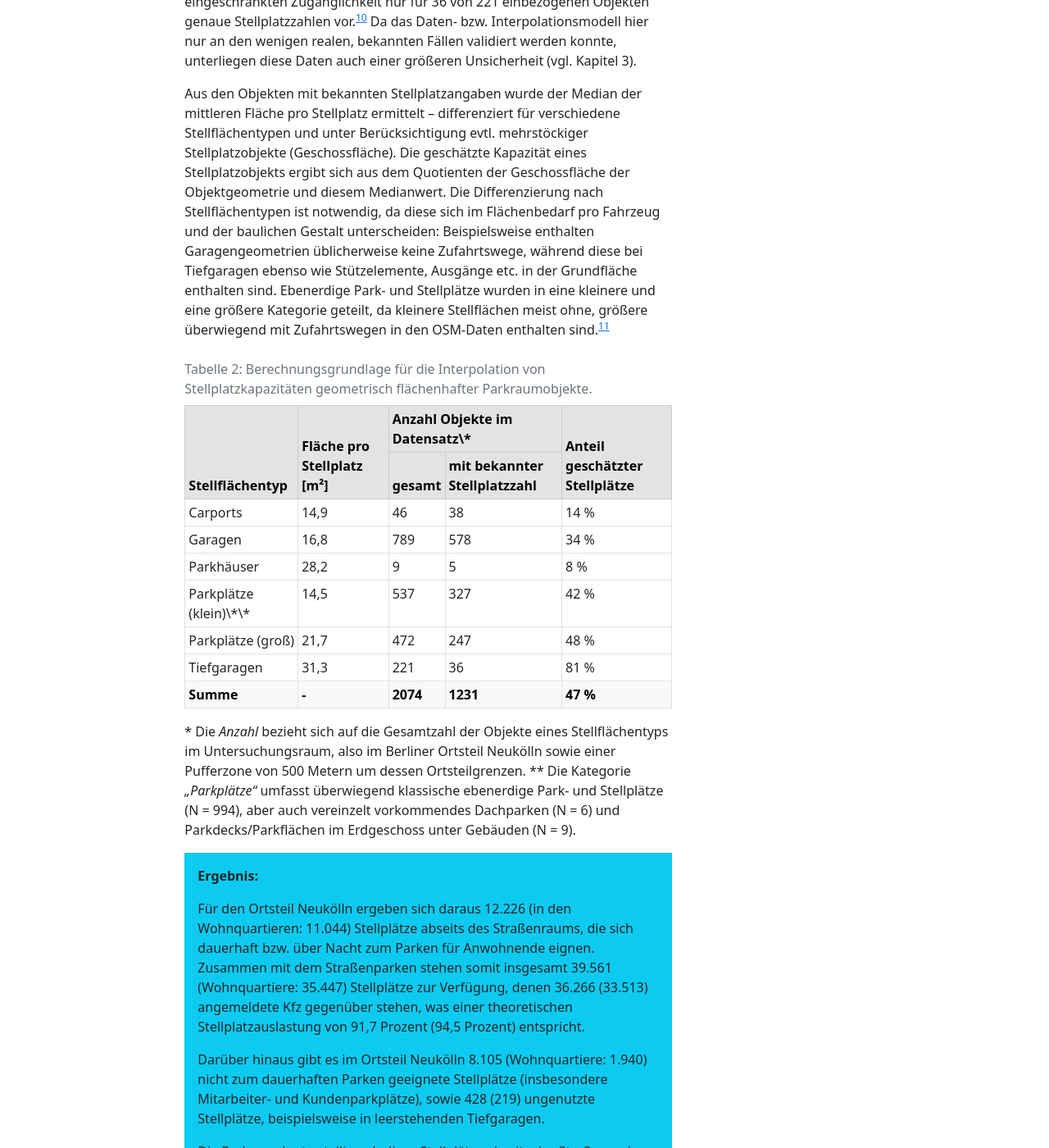
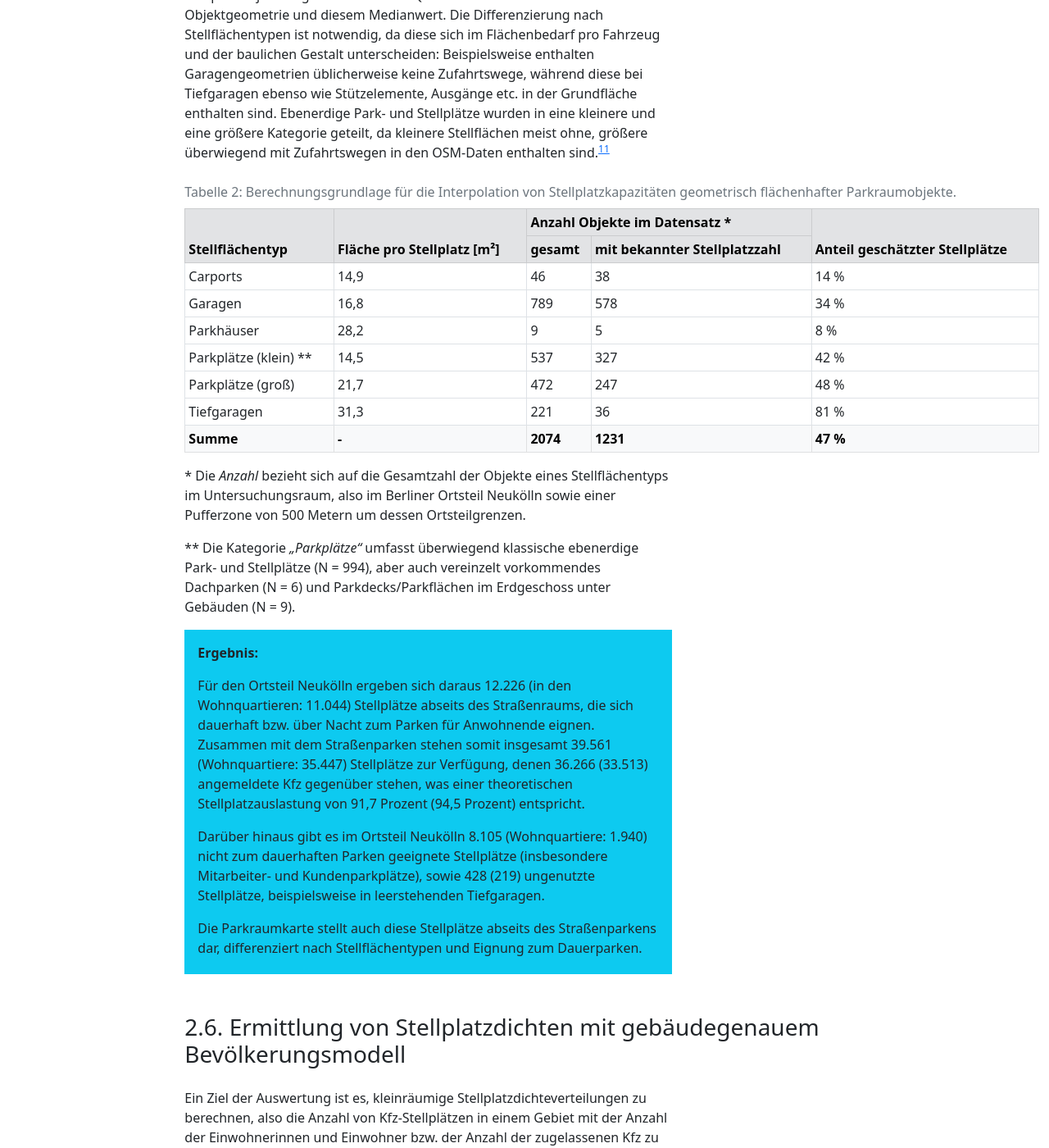
Before and after one commit to osmberlin/strassenraumkarte-neukoelln, a Jekyll site: the page built from parkraumkarte/report.md, in a window 1280 px wide and 1400 px high, scrolled down 8976 px. Shown: the whole window at 82% size. Built offline with Jekyll 4.4.1, drawn with Linux system fonts in a browser that asks for light colours.

Commit message:
Rework max-w-prose
- allow tables to use the full width (especially iframes)
- but re-add max-w-prose to lagend-page
- also add space to h3 on report page

```diff
--- a/_layouts/page.html
+++ b/_layouts/page.html
@@ -28,7 +28,17 @@ layout: default
 </div>
 {% endif %}
 
+<style>
+  article.max-w-prose h1,
+  article.max-w-prose p,
+  article.max-w-prose ul,
+  article.max-w-prose ol,
+  div.max-w-prose {
+    max-width: 65ch
+  }
+</style>
+
 <!-- Width: https://tailwindcss.com/docs/max-width#prose -->
-<article style="max-width: 65ch" class="mt-3 mb-5">
+<article class="max-w-prose mt-3 mb-5">
   {{ content }}
 </article>
--- a/parkraumkarte/legend.html
+++ b/parkraumkarte/legend.html
@@ -4,4 +4,8 @@ menu_highlight: legend
 layout: page
 ---
 
+<div class="max-w-prose">
+
 {% include legend.html nomodal=true %}
+
+</div>
--- a/parkraumkarte/report.md
+++ b/parkraumkarte/report.md
@@ -24,9 +24,6 @@ und OpenStreetMap-Beitragende
 
 *Diese Parkraumanalyse entstand im Rahmen einer Mobilitäts- und Verkehrswende-Initiative der Berliner OpenStreetMap-Community (OSM) und wurde als ehrenamtliches Projekt durchgeführt. Ein großer Teil der Datenauswertung und Datenerhebung geht auf Alexander Seidel, Sozial- und Stadtgeograf und OSM-Beitragender, zurück und mündete gemeinsam mit den Beiträgen vieler anderer OSM-Beitragender in den hier vorgestellten Ergebnissen.*
 
-
-
-
 ## 1. Einführung
 {: class="mt-5 mb-4" }
 
@@ -50,6 +47,7 @@ Der vorliegende Bericht stellt die Herangehensweise und Methodik der Parkraumana
 {: class="mt-5 mb-4" }
 
 ### 2.1. Allgemeine Herangehensweise
+{: class="mt-5 mb-4" }
 
 Die dieser Auswertung zugrunde liegenden Parkplatzdaten wurden systematisch für dieses Projekt in der **OSM-Datenbank** erfasst bzw. vervollständigt, mit offenen Daten aus weiteren Quellen angereichert und mit der Software QGIS ausgewertet. Zwar umfasst OSM immer umfangreichere und zunehmend hochspezialisierte Geoinformationen und bietet insbesondere in Mitteleuropa einen nahezu lückenlosen Datensatz zum Straßennetz, die Detailtiefe der Informationen ist jedoch regional unterschiedlich ausgeprägt und abhängig von den Aktivitäten und Interessen lokaler Communities und ihren Beitragenden. So gehören Daten zu straßenbegleitendem Parken beispielsweise derzeit noch nicht zu den „Standardinformationen" und sind vielerorts lediglich rudimentär erfasst. Eine Übertragung der hier demonstrierten Analyse auf andere Orte wird daher zur Zeit meist an die Bedingung geknüpft sein, die notwendigen Daten zuvor zu erheben bzw. zu vervollständigen. Darüber hinaus stellt die angewandte Methodik hohe Ansprüche an die Präzision und Lagegenauigkeit der Daten, da aus diesen Geometrien weitere Werte wie Stellplatzkapazitäten oder Halteverbote abgeleitet werden. Je genauer und vollständiger die Daten dabei vorliegen, desto präzisere Ergebnisse können anschließend daraus ermittelt werden.[^1]
 
@@ -68,6 +66,7 @@ Diese Objekte sind häufiger mit einer genauen Stellplatzzahl erfasst, da diese
 Die Stellplatzdaten enthalten zusätzliche Attribute wie zu Beschränkungen der Nutzung oder Zugänglichkeit (öffentlich/privat/Kunden etc., Gebühren, zeitliche Beschränkungen) und können auf dieser Grundlage gezielt ausgewertet werden.
 
 ### 2.2. Untersuchungsgebiet
+{: class="mt-5 mb-4" }
 
 Die vorliegende Parkraumanalyse bezieht sich auf den Berliner Ortsteil Neukölln. Das gesamte Untersuchungsgebiet, für das Parkplatzdaten erhoben wurden, umfasst das Gebiet innerhalb der Ortsteilgrenzen Neuköllns sowie einen Pufferbereich von 500 Metern außerhalb der Ortsteilgrenze, um insbesondere bei Aussagen zur Stellplatzdichte Verzerrungen an den Randbereichen zu vermeiden. Der Ortsteil Neukölln umfasst eine Fläche von 11,7 km² (gesamtes Untersuchungsgebiet: 20,6 km²).
 
@@ -80,6 +79,7 @@ In Bezug auf die Parkraumsituation spielen zwar tagsüber insbesondere entlang d
 Gewerblich genutzte Parkplätze (z.B. für Transportfahrzeuge des Handwerks) sind in die Auswertungen eingeflossen, da die herangezogenen Vergleichsdaten zum tatsächlichen Fahrzeugbestand auch gewerbliche Fahrzeuge enthalten. Insgesamt spielen Stellplätze dieser Art in den Wohnquartieren – also außerhalb der Gewerbegebiete – aber nur eine geringe Rolle.
 
 ### 2.3. Datenerhebung, Datenquellen und Datensätze
+{: class="mt-5 mb-4" }
 
 Der überwiegende Anteil der Park- und Stellplatzdaten wurde durch systematische Begehungen des Untersuchungsgebiets zwischen Frühjahr und Herbst 2020 erfasst. Gegenstand dieser Kartierung war vor allem die Erhebung des Straßenparkens im Verlauf des etwa 170 km umfassenden Straßennetzes (davon 104 km im Ortsteil Neukölln) und die Vervollständigung von etwa 2.200 Gebäude- und Grundstückseinfahrten (davon etwa 1.400 im Ortsteil Neukölln), da vor diesen nicht geparkt werden darf.[^3] Darüber hinaus wurden Daten zu anderen Parkmöglichkeiten wie Garagen und Stellplätzen erhoben, soweit diese erreichbar oder sichtbar waren.
 
@@ -108,6 +108,7 @@ Für die anschließende Analyse wurden weitere Daten aufbereitet und einbezogen:
 Generierung eines Bordsteinkanten- bzw. Fahrbahn-Datensatzes aus OSM- und ALKIS-Daten (Datensatz „Bauwerke, Anlage und Einrichtung in Siedlungsflächen und für den Verkehr"), um eine exakte Lagegenauigkeit der Parkstreifen zu erreichen. Dieser Bordsteinkanten- bzw. Fahrbahndatensatz bildet außerdem eine Grundlage für die Visualisierung der Straßen- und Parkraumkarte.
 
 ### 2.4. Datenverarbeitung zur Modellierung des Straßenparkens
+{: class="mt-5 mb-4" }
 
 Das OSM-Datenschema zur Erfassung von Parkstreifen („parking:lane"-Schema) sieht vor, einem Straßensegment jeweils Informationen zum Parken am linken und rechten Fahrbahnrand zuordnen zu können. Dazu gehören in erster Linie:
 
@@ -183,8 +184,10 @@ Die eigentliche Datenverarbeitung fand weitestgehend automatisiert über Python-
 
 
 ### 2.5. Interpolation von Stellplatzkapazitäten
+{: class="mt-5 mb-4" }
 
 #### 2.5.1. Straßenparken
+{: class="mt-5 mb-4" }
 
 Für 5,5 Prozent aller Parkstände im Straßenbereich des Untersuchungsgebiets lagen bereits in den OSM-Daten Kapazitätsangaben vor, insbesondere bei markierten Parkständen und Parkbuchten. Die fehlenden Werte mussten aus der Länge der Parkstreifensegmente abgeleitet werden.
 
@@ -200,7 +203,7 @@ Beim Parallelparken sind einzelne Stellplätze meist nicht markiert; die Anzahl
 
 Die Stellplatzkapazität ergibt sich aus dem Quotienten der Länge eines Parkstreifensegments und dem entsprechenden Abstand, abgerundet auf eine ganze Zahl.
 
-<div class="bg-info p-3 pb-1 mt-1 mb-5">
+<div class="max-w-prose bg-info p-3 pb-1 mt-1 mb-5">
 
 **Ergebnis:**
 
@@ -211,6 +214,7 @@ Die Parkraumkarte stellt die Stellplätze in verschiedenen Zoomstufen in untersc
 </div>
 
 #### 2.5.2. Park- und Stellplätze abseits des Straßenbereichs
+{: class="mt-5 mb-4" }
 
 Für die geometrisch flächenhaft vorliegenden Park- und Stellplätze abseits des öffentlichen Straßenraums liegen häufiger genaue Stellplatzangaben vor, da diese oft markiert und abzählbar sind. Für etwa die Hälfte der Parkplätze liegen jedoch keine Angaben vor (vgl. 2); diese Stellplatzkapazitäten werden aus der Grundfläche der geometrischen Objekte abgeleitet (sowie bei mehrgeschossigen Objekten in einigen Fällen aus der Anzahl der Parkebenen). Dies betrifft vor allem Tiefgaragen: Für diese lagen auf Grund der eingeschränkten Zugänglichkeit nur für 36 von 221 einbezogenen Objekten genaue Stellplatzzahlen vor.[^11] Da das Daten- bzw. Interpolationsmodell hier nur an den wenigen realen, bekannten Fällen validiert werden konnte, unterliegen diese Daten auch einer größeren Unsicherheit (vgl. Kapitel 3).
 
@@ -227,7 +231,7 @@ Aus den Objekten mit bekannten Stellplatzangaben wurde der Median der mittleren
     <tr>
       <th rowspan=2>Stellfl&auml;chentyp</th>
       <th rowspan=2>Fl&auml;che pro Stellplatz [m&sup2;]</th>
-      <th colspan=2>Anzahl Objekte im Datensatz\*</th>
+      <th colspan=2>Anzahl Objekte im Datensatz *</th>
       <th rowspan=2>Anteil gesch&auml;tzter Stellpl&auml;tze</th>
     </tr>
     <tr>
@@ -258,7 +262,7 @@ Aus den Objekten mit bekannten Stellplatzangaben wurde der Median der mittleren
       <td>8 %</td>
     </tr>
     <tr>
-      <td>Parkpl&auml;tze (klein)\*\*</td>
+      <td>Parkpl&auml;tze (klein) **</td>
       <td>14,5</td>
       <td>537</td>
       <td>327</td>
@@ -290,9 +294,10 @@ Aus den Objekten mit bekannten Stellplatzangaben wurde der Median der mittleren
 </div>
 
 \* Die *Anzahl* bezieht sich auf die Gesamtzahl der Objekte eines Stellflächentyps im Untersuchungsraum, also im Berliner Ortsteil Neukölln sowie einer Pufferzone von 500 Metern um dessen Ortsteilgrenzen.
+
 \*\* Die Kategorie *„Parkplätze“* umfasst überwiegend klassische ebenerdige Park- und Stellplätze (N = 994), aber auch vereinzelt vorkommendes Dachparken (N = 6) und Parkdecks/Parkflächen im Erdgeschoss unter Gebäuden (N = 9).
 
-<div class="bg-info p-3 pb-1 mt-1 mb-5">
+<div class="max-w-prose bg-info p-3 pb-1 mt-1 mb-5">
 
 **Ergebnis:**
 
@@ -305,6 +310,7 @@ Die Parkraumkarte stellt auch diese Stellplätze abseits des Straßenparkens dar
 </div>
 
 ### 2.6. Ermittlung von Stellplatzdichten mit gebäudegenauem Bevölkerungsmodell
+{: class="mt-5 mb-4" }
 
 Ein Ziel der Auswertung ist es, kleinräumige Stellplatzdichteverteilungen zu berechnen, also die Anzahl von Kfz-Stellplätzen in einem Gebiet mit der Anzahl der Einwohnerinnen und Einwohner bzw. der Anzahl der zugelassenen Kfz zu vergleichen. Dabei wird angenommen, dass die Anzahl der zugelassenen Fahrzeuge an einem Ort ein Indikator für tatsächlich an einem Ort geparkte Fahrzeuge ist, was zumindest für Wohngebiete naheliegt (vgl. Kapitel 3). Das Verhältnis von verfügbaren Stellplätzen zur Anzahl zugelassener Kraftfahrzeuge wird im Folgenden als „Stellplatzdichte" bezeichnet.
 
@@ -320,7 +326,7 @@ Die resultierenden Kfz-Halterdaten lassen sich auf diese Weise -- ebenso wie die
 [^17]: Isochronen sind räumliche Linien gleicher Zeit, umgrenzen in diesem Fall also einen Raum, der innerhalb der angegebenen Zeit zu Fuß erreicht werden kann und sich dabei bis zu 350 Meter entfernt vom Ausgangspunkt erstreckt. Das Routing erfolgte über das OSM-Straßen- und Wegenetz.
 
 
-<div class="bg-info p-3 pb-1 mt-1 mb-5">
+<div class="max-w-prose bg-info p-3 pb-1 mt-1 mb-5">
 
 **Ergebnis:**
 
@@ -333,6 +339,7 @@ Bei der Interpretation dieser Darstellung ist zu berücksichtigen, dass Räume u
 </div>
 
 ### 2.7. Flächenverbrauch
+{: class="mt-5 mb-4" }
 
 Aus der Lage und Länge der Parkstreifen im Straßenraum kann -- abhängig von der Ausrichtung der dort geparkten Fahrzeuge -- auf die Fläche geschlossen werden, die direkt von stehenden bzw. geparkten Fahrzeugen in Anspruch genommen wird. Die Breite eines Parkstreifens entspricht dabei:
 
@@ -342,7 +349,7 @@ Aus der Lage und Länge der Parkstreifen im Straßenraum kann -- abhängig von d
 
 Diese Fläche kann in Relation zur Fläche des öffentlichen Straßen- bzw. Verkehrsraumes gesetzt werden, also der Fläche zwischen den Gebäudefassaden oder Grundstücksgrenzen inklusive aller Straßenbestandteile wie Fahrbahnen, Mittelstreifen oder Geh- und Radwegen. Berechnungsgrundlage dafür ist die Einteilung der Blockflächen, wie sie im Berliner Geoportal beispielsweise für die Wiedergabe der Bevölkerungsdichte verwendet wird (vgl. Kapitel 2.3). In unbewohnten Räumen hat diese Blockflächeneinteilung Lücken, die auf Basis von OSM-Daten gefüllt wurden.
 
-<div class="bg-info p-3 pb-1 mt-1 mb-5">
+<div class="max-w-prose bg-info p-3 pb-1 mt-1 mb-5">
 
 **Ergebnis:**
 
```
